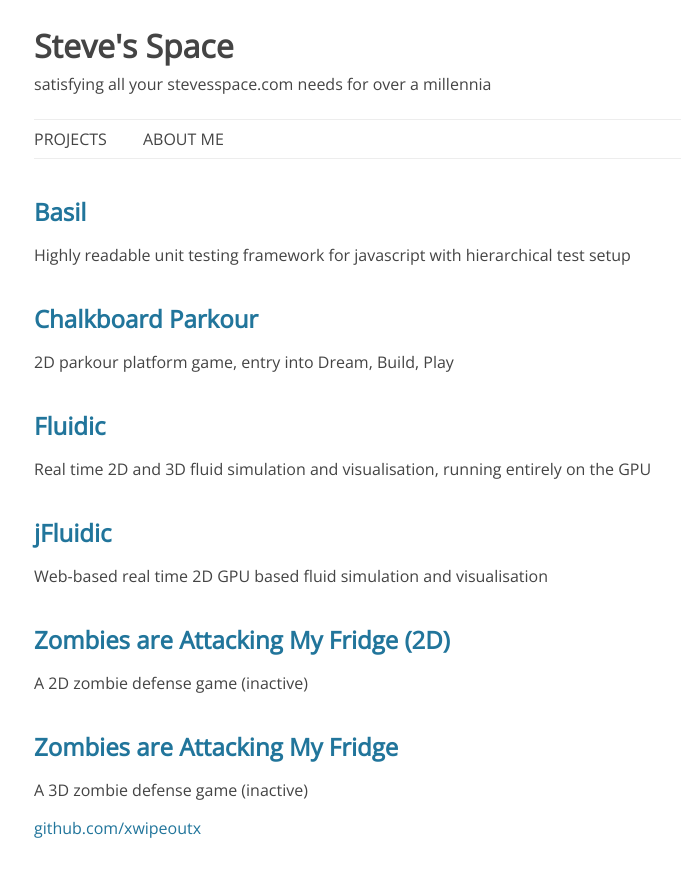
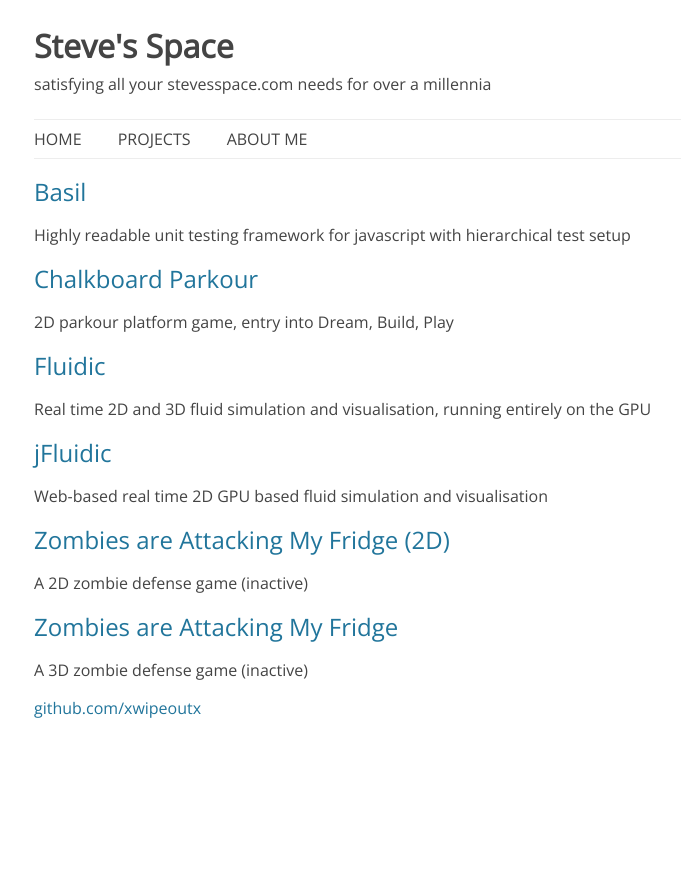
Before and after one commit to xwipeoutx/xwipeoutx.github.io, a Jekyll site: the page built from projects.html, in a window 1280 px wide. Shown: the top 877 px of the page, without its empty margins (206-887 px from the left). Built offline with Jekyll 4.4.1, drawn with Linux system fonts in a browser that asks for light colours; Markdown is read by kramdown in place of the engine named in the settings.

Commit message:
Updated top menu.  Scrollbar now always visible

```diff
--- a/_config.yml
+++ b/_config.yml
@@ -9,6 +9,8 @@
 tag: satisfying all your stevesspace.com needs for over a millennia
 
 top-menu:
+  - url: /
+    text: Home
   - url: /projects.html
     text: Projects
   - url: /about-me.html
--- a/_layouts/default.html
+++ b/_layouts/default.html
@@ -26,7 +26,7 @@
         </div>
 
         <div id="top-menu">
-        {% for item in site.top-menu %}
+            {% for item in site.top-menu %}
             <a class="top-menu-item {% if page.url == item.url %}top-menu-item-selected{% endif %}" href="{{ item.url }}">{{ item.text }}</a>
         {% endfor %}
         </div>
--- a/css/main.css
+++ b/css/main.css
@@ -6,6 +6,7 @@
 
 html, body {
     height: 100%;
+    overflow-y: scroll;
 }
 
 body {
--- a/projects.html
+++ b/projects.html
@@ -7,7 +7,7 @@
 ---
 {% for page in site.pages %}
     {% if page.tags contains 'project' %}
-        <h2><a href="{{ page.url }}">{{ page.title }}</a></h2>
+        <a class="page-title" href="{{ page.url }}">{{ page.title }}</a>
         <p>{{ page.summary }}</p>
     {% endif %}
 {% endfor %}
```
